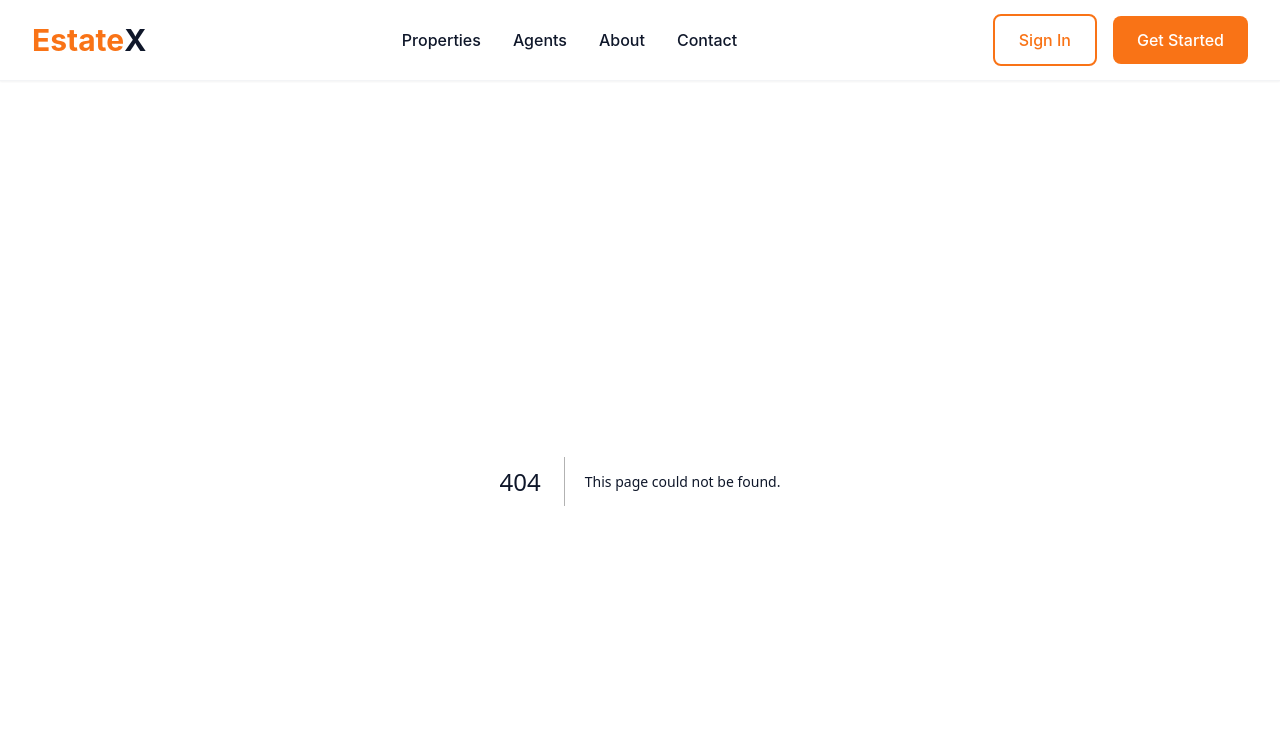
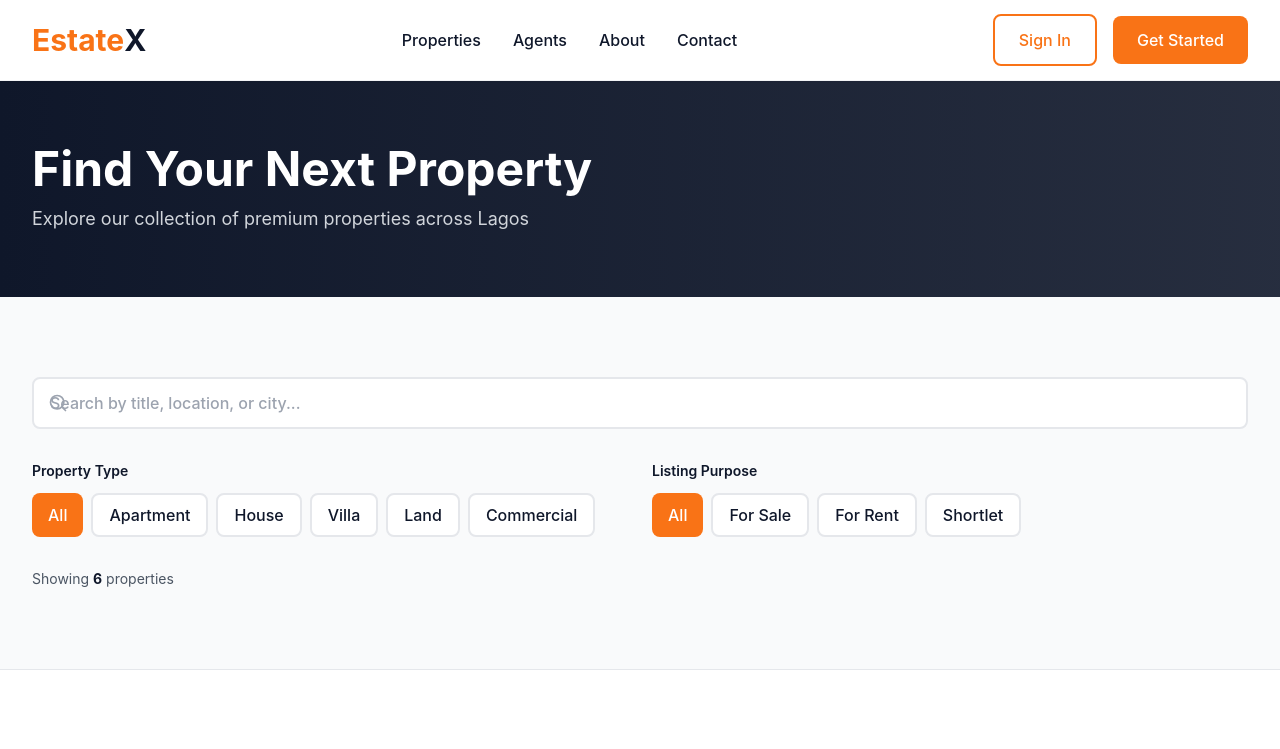
Before and after one commit to Immax007/real-estate-website, a Next.js app: page /properties in a window 1280 px wide. Before the commit this address had no page. Shown: the top 749 px of the page. Built offline with nearby package versions, Linux system fonts and the light colour scheme; grey boxes are pictures that could not be loaded.

Commit message:
Add properties marketplace page with filters

```diff
--- /dev/null
+++ b/app/properties/page.tsx
@@ -0,0 +1,161 @@
+'use client';
+
+import React, { useState, useMemo } from 'react';
+import PropertyCard from '@/components/PropertyCard';
+import SectionHeading from '@/components/SectionHeading';
+import { properties } from '@/data/properties';
+import { Search } from 'lucide-react';
+
+const PropertiesPage: React.FC = () => {
+  const [searchTerm, setSearchTerm] = useState('');
+  const [propertyTypeFilter, setPropertyTypeFilter] = useState('All');
+  const [listingTypeFilter, setListingTypeFilter] = useState('All');
+
+  const propertyTypes = [
+    'All',
+    'Apartment',
+    'House',
+    'Villa',
+    'Land',
+    'Commercial',
+  ];
+
+  const listingTypes = ['All', 'For Sale', 'For Rent', 'Shortlet'];
+
+  const filteredProperties = useMemo(() => {
+    return properties.filter((property) => {
+      const matchesSearch =
+        property.title.toLowerCase().includes(searchTerm.toLowerCase()) ||
+        property.location.toLowerCase().includes(searchTerm.toLowerCase()) ||
+        property.city.toLowerCase().includes(searchTerm.toLowerCase());
+
+      const matchesPropertyType =
+        propertyTypeFilter === 'All' || property.type === propertyTypeFilter;
+
+      const matchesListingType =
+        listingTypeFilter === 'All' || property.listingType === listingTypeFilter;
+
+      return matchesSearch && matchesPropertyType && matchesListingType;
+    });
+  }, [searchTerm, propertyTypeFilter, listingTypeFilter]);
+
+  return (
+    <>
+      {/* Page Header */}
+      <section className="bg-gradient-to-r from-dark to-dark/90 text-white py-12 sm:py-16">
+        <div className="max-w-7xl mx-auto px-4 sm:px-6 lg:px-8">
+          <h1 className="text-4xl sm:text-5xl font-bold mb-3">Find Your Next Property</h1>
+          <p className="text-lg text-gray-300">
+            Explore our collection of premium properties across Lagos
+          </p>
+        </div>
+      </section>
+
+      {/* Filters Section */}
+      <section className="section-padding bg-gray-50 border-b border-gray-200">
+        <div className="max-w-7xl mx-auto">
+          {/* Search Bar */}
+          <div className="mb-8">
+            <div className="relative">
+              <Search className="absolute left-4 top-1/2 transform -translate-y-1/2 text-gray-400" size={20} />
+              <input
+                type="text"
+                placeholder="Search by title, location, or city..."
+                value={searchTerm}
+                onChange={(e) => setSearchTerm(e.target.value)}
+                className="input-field w-full pl-12"
+              />
+            </div>
+          </div>
+
+          {/* Filter Tabs */}
+          <div className="grid grid-cols-1 sm:grid-cols-2 gap-6 mb-8">
+            {/* Property Type Filter */}
+            <div>
+              <label className="block text-sm font-semibold text-dark mb-3">
+                Property Type
+              </label>
+              <div className="flex flex-wrap gap-2">
+                {propertyTypes.map((type) => (
+                  <button
+                    key={type}
+                    onClick={() => setPropertyTypeFilter(type)}
+                    className={`px-4 py-2 rounded-lg font-medium transition-all ${
+                      propertyTypeFilter === type
+                        ? 'bg-orange text-white'
+                        : 'bg-white border-2 border-gray-200 text-dark hover:border-orange'
+                    }`}
+                  >
+                    {type}
+                  </button>
+                ))}
+              </div>
+            </div>
+
+            {/* Listing Type Filter */}
+            <div>
+              <label className="block text-sm font-semibold text-dark mb-3">
+                Listing Purpose
+              </label>
+              <div className="flex flex-wrap gap-2">
+                {listingTypes.map((type) => (
+                  <button
+                    key={type}
+                    onClick={() => setListingTypeFilter(type)}
+                    className={`px-4 py-2 rounded-lg font-medium transition-all ${
+                      listingTypeFilter === type
+                        ? 'bg-orange text-white'
+                        : 'bg-white border-2 border-gray-200 text-dark hover:border-orange'
+                    }`}
+                  >
+                    {type}
+                  </button>
+                ))}
+              </div>
+            </div>
+          </div>
+
+          {/* Results Count */}
+          <div className="text-sm text-gray-600">
+            Showing <span className="font-bold text-dark">{filteredProperties.length}</span> properties
+          </div>
+        </div>
+      </section>
+
+      {/* Properties Grid */}
+      <section className="section-padding">
+        <div className="max-w-7xl mx-auto">
+          {filteredProperties.length > 0 ? (
+            <div className="grid grid-cols-1 sm:grid-cols-2 lg:grid-cols-3 gap-6 sm:gap-8">
+              {filteredProperties.map((property) => (
+                <PropertyCard key={property.id} property={property} />
+              ))}
+            </div>
+          ) : (
+            <div className="text-center py-16">
+              <div className="mb-4">
+                <Search size={48} className="mx-auto text-gray-300" />
+              </div>
+              <h3 className="text-2xl font-bold text-dark mb-2">No Properties Found</h3>
+              <p className="text-gray-600 mb-6">
+                Try adjusting your filters or search terms to find more properties.
+              </p>
+              <button
+                onClick={() => {
+                  setSearchTerm('');
+                  setPropertyTypeFilter('All');
+                  setListingTypeFilter('All');
+                }}
+                className="btn-primary"
+              >
+                Clear Filters
+              </button>
+            </div>
+          )}
+        </div>
+      </section>
+    </>
+  );
+};
+
+export default PropertiesPage;
```
